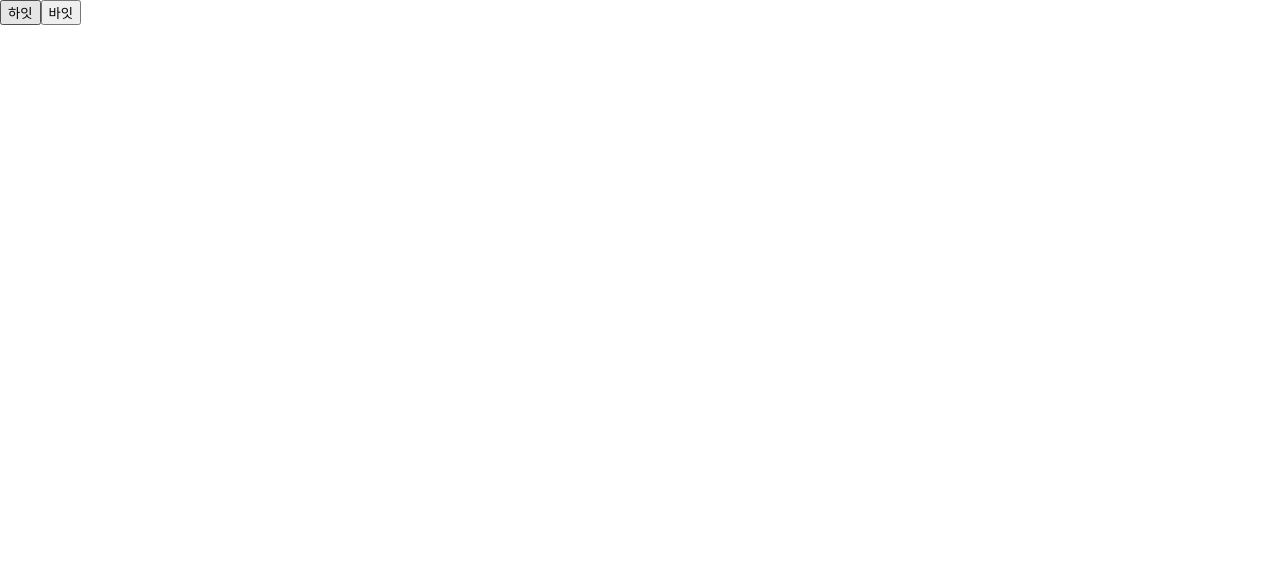
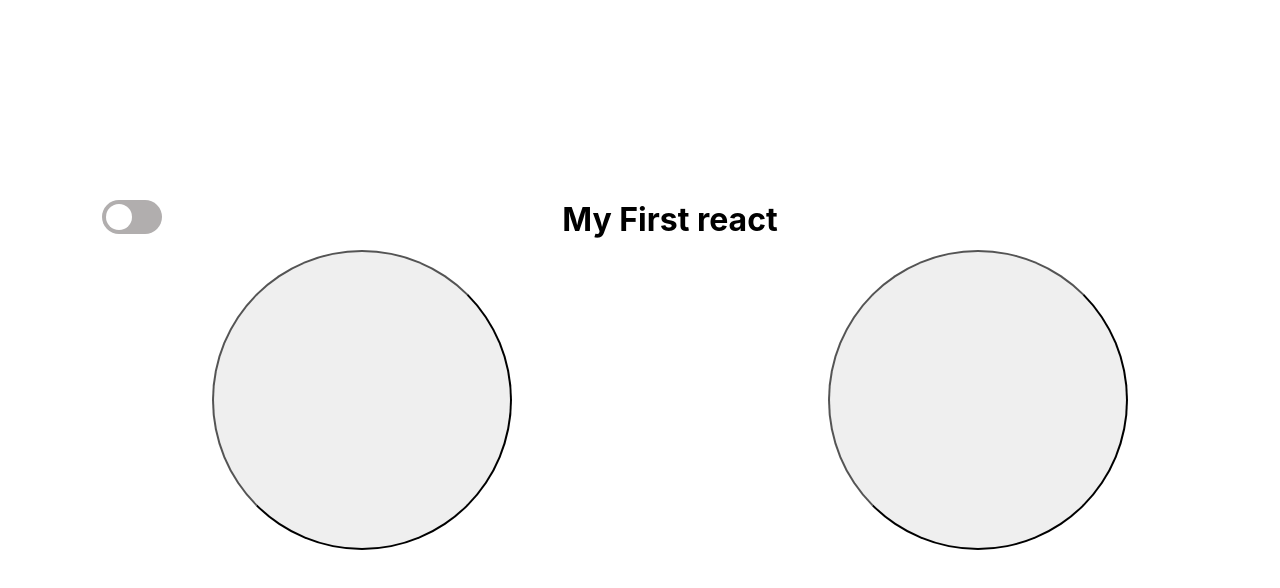
Before and after one commit to limdumb/React-Study, a React (Create React App) app: page / in a window 1280 px wide. Shown: the top 588 px of the page. Built offline with nearby package versions, Linux system fonts and the light colour scheme.

Commit message:
스위티 토글 생성

```diff
--- a/package.json
+++ b/package.json
@@ -8,6 +8,7 @@
     "@testing-library/user-event": "^13.5.0",
     "react": "^18.2.0",
     "react-dom": "^18.2.0",
+    "react-router-dom": "^6.4.1",
     "react-scripts": "5.0.1",
     "web-vitals": "^2.1.4"
   },
--- a/src/App.css
+++ b/src/App.css
@@ -36,3 +36,28 @@
     transform: rotate(360deg);
   }
 }
+body {
+  display: flex;
+  justify-content: center;
+  align-items: center;
+  height: 100vh;
+
+}
+
+div {
+  display: flex;
+  justify-content: space-around;
+}
+
+button {
+  height: 300px;
+  width: 300px;
+  margin: 50px;
+  border-radius: 200px;
+}
+
+* {
+  box-sizing: border-box;
+  margin: 0;
+  padding: 0;
+}
--- a/src/App.js
+++ b/src/App.js
@@ -1,10 +1,13 @@
-import logo from './logo.svg';
 import './App.css';
 import Home from './Page/Home';
+import SwitchToggle from './Page/SwitchToggle';
 
 function App() {
   return (
-    <Home></Home>
+    <div>
+    <SwitchToggle/>
+    <Home/>
+    </div>
   );
 }
 
--- a/src/Page/Home.jsx
+++ b/src/Page/Home.jsx
@@ -1,13 +1,22 @@
+import { useState } from "react";
+
 export default function Home() {
     return (
+    <>
     <div>
-    <button onClick={((e) => {
-        console.log('그코잠 만세')
-    })}>하잇</button>
-    <button onClick={((e) => {
+        <div>
+        <button onClick={(() => {
+            console.log('그코잠 만세')
+        })}></button>
+        <h1>My First react</h1>
+    </div>
+    <span>
+    <button className="button1" onClick={((e)=>{
         e.target.disabled = true;
-    })}>바잇</button>
+    })}
+       ></button>
+    </span>
     </div>
+    </>
     );
-
 }
--- /dev/null
+++ b/src/Page/SwitchToggle.css
@@ -0,0 +1,60 @@
+.switch {
+    position: relative;
+    display: inline-block;
+    width: 60px;
+    height: 34px;
+  }
+
+.switch input {
+    opacity: 0;
+    width: 0;
+    height: 0;
+  }
+
+
+.slider {
+    position: absolute;
+    cursor: pointer;
+    top: 0;
+    left: 0;
+    right: 0;
+    bottom: 0;
+    background-color: rgb(177, 174, 174);
+    -webkit-transition: .4s;
+    transition: .4s;
+  }
+
+.slider:before {
+    position: absolute;
+    content: "";
+    height: 26px;
+    width: 26px;
+    left: 4px;
+    bottom: 4px;
+    background-color: rgb(255, 255, 255);
+    -webkit-transition: .4s;
+    transition: .4s;
+  }
+
+input:checked + .slider {
+    background-color: #0861f1;
+  }
+
+input:focus + .slider {
+    box-shadow: 0 0 1px #1e09db;
+  }
+
+input:checked + .slider:before {
+    -webkit-transform: translateX(26px);
+    -ms-transform: translateX(26px);
+    transform: translateX(26px);
+  }
+
+  /* Rounded sliders */
+.slider.round {
+    border-radius: 34px;
+  }
+
+.slider.round:before {
+    border-radius: 50%;
+  }
--- /dev/null
+++ b/src/Page/SwitchToggle.jsx
@@ -0,0 +1,12 @@
+import './SwitchToggle.css';
+
+const SwitchToggle = () => {
+    return (
+        <label className="switch">
+            <input type="checkbox"></input>
+            <span className="slider round"></span>
+        </label>
+    )
+}
+
+export default SwitchToggle;
```
Also changed, not shown: 1 other file (tests, documents, lock files or other folders).
